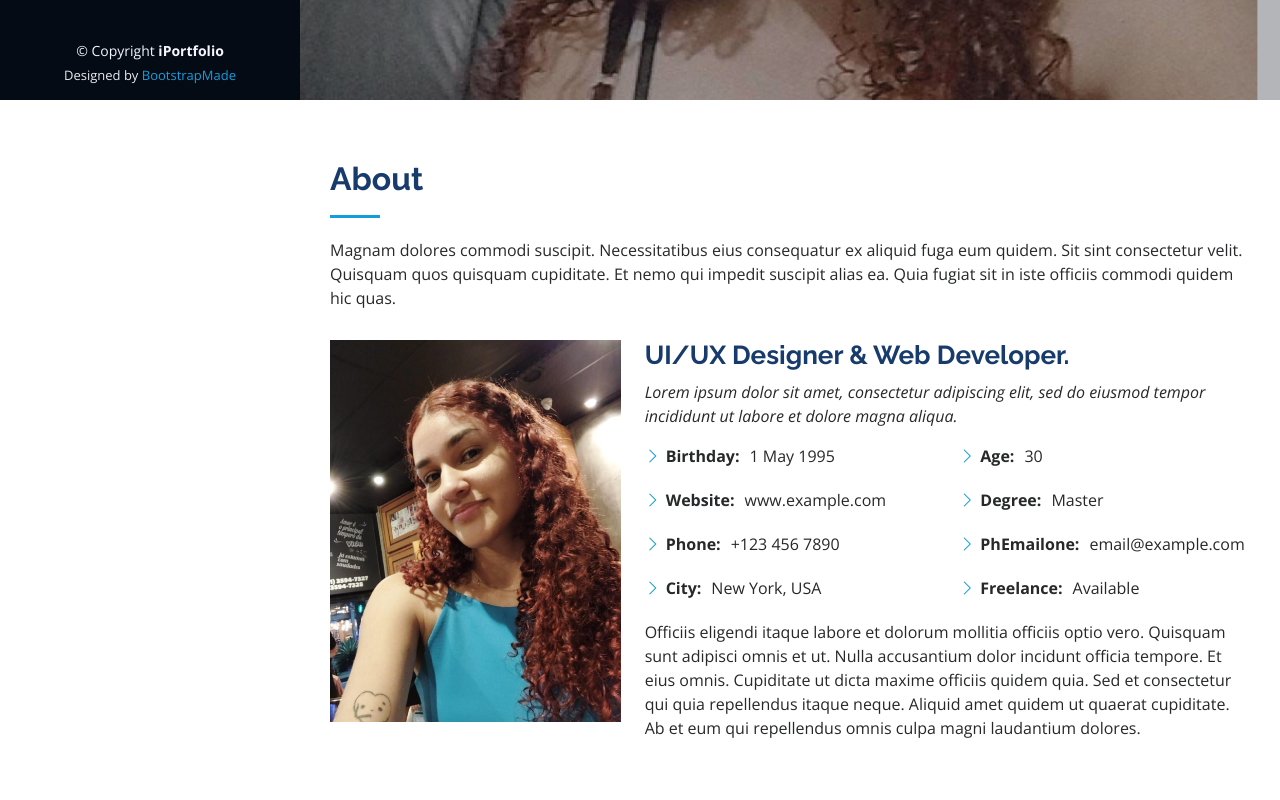
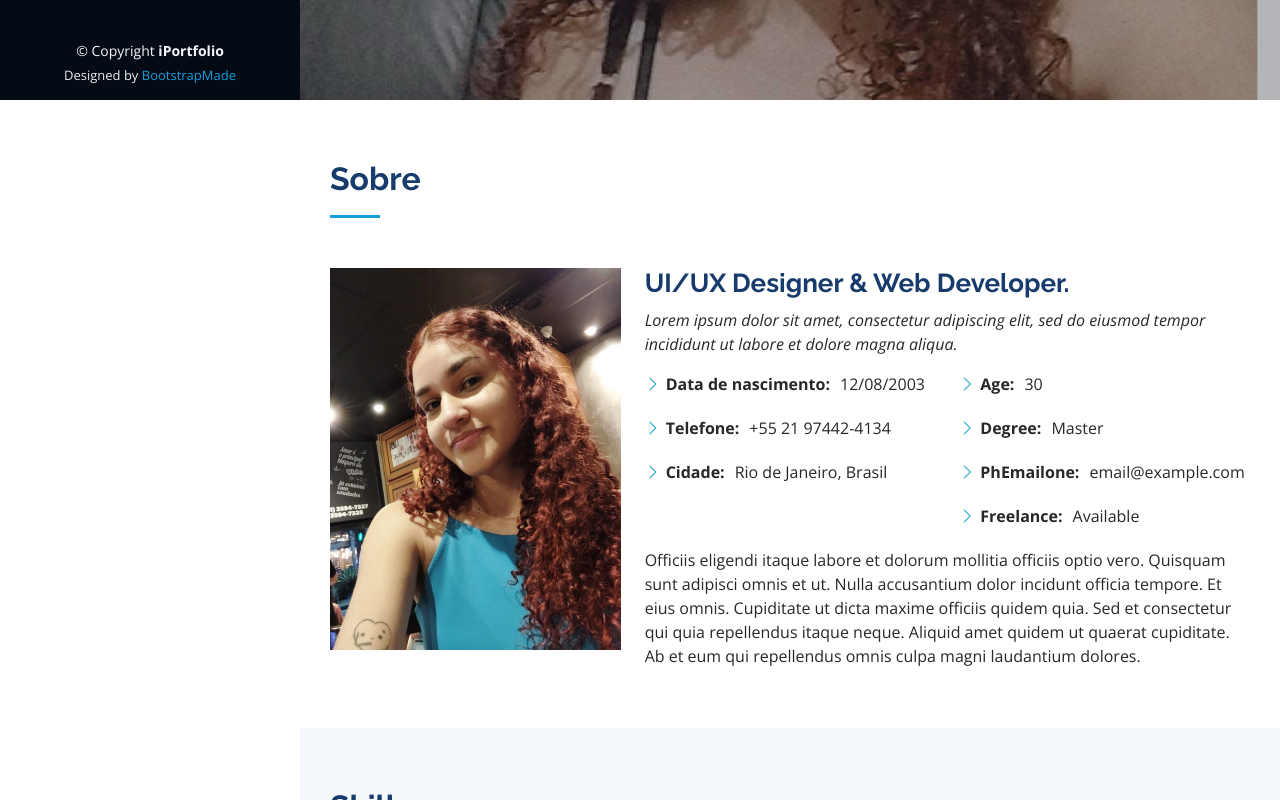
Before and after one commit to letzsi/portfolio, a plain HTML site: page index.html in a window 1280 px wide. Shown: the part 700-1500 px from the top of the page. Drawn offline with nearby package versions, Linux system fonts and the light colour scheme.

Commit message:
Atualização da seção Sobre

```diff
--- a/index.html
+++ b/index.html
@@ -84,10 +84,8 @@
       <div class="container">
 
         <div class="section-title">
-          <h2>About</h2>
-          <p>Magnam dolores commodi suscipit. Necessitatibus eius consequatur ex aliquid fuga eum quidem. Sit sint consectetur velit. Quisquam quos quisquam cupiditate. Et nemo qui impedit suscipit alias ea. Quia fugiat sit in iste officiis commodi quidem hic quas.</p>
+          <h2>Sobre</h2>
         </div>
-
         <div class="row">
           <div class="col-lg-4" data-aos="fade-right">
             <img src="assets/img/profile-img.jpg" class="img-fluid" alt="">
@@ -101,10 +99,9 @@
             <div class="row">
               <div class="col-lg-6">
                 <ul>
-                  <li><i class="bi bi-chevron-right"></i> <strong>Birthday:</strong> <span>1 May 1995</span></li>
-                  <li><i class="bi bi-chevron-right"></i> <strong>Website:</strong> <span>www.example.com</span></li>
-                  <li><i class="bi bi-chevron-right"></i> <strong>Phone:</strong> <span>+123 456 7890</span></li>
-                  <li><i class="bi bi-chevron-right"></i> <strong>City:</strong> <span>New York, USA</span></li>
+                  <li><i class="bi bi-chevron-right"></i> <strong>Data de nascimento:</strong> <span>12/08/2003</span></li>
+                  <li><i class="bi bi-chevron-right"></i> <strong>Telefone:</strong> <span>+55 21 97442-4134</span></li>
+                  <li><i class="bi bi-chevron-right"></i> <strong>Cidade:</strong> <span>Rio de Janeiro, Brasil</span></li>
                 </ul>
               </div>
               <div class="col-lg-6">
```
